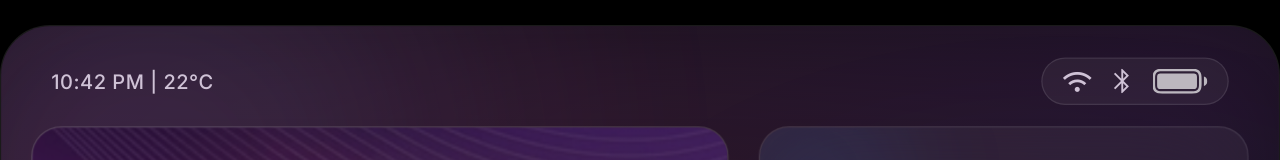
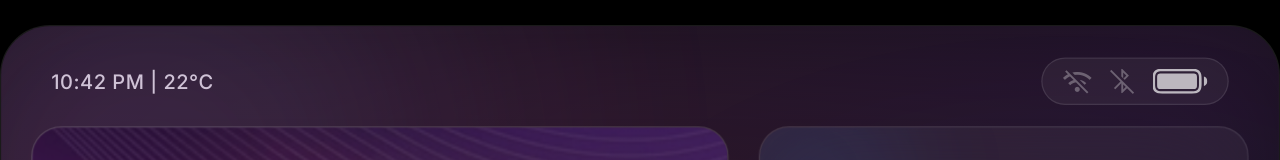
Before and after one commit to giulio177/rpi-mito, a Vue app in the folder frontend/: page / in a window 1280 px wide. Shown: the top 160 px of the page. Built offline with nearby package versions, Linux system fonts and the light colour scheme; no server answers.

Commit message:
feat: add dynamic Wi-Fi and Bluetooth status indicators to TopBar with real-time connection data

```diff
--- a/frontend/src/components/common/TopBar.vue
+++ b/frontend/src/components/common/TopBar.vue
@@ -11,8 +11,12 @@
       class="flex items-center gap-3 text-[#cfc2d6] bg-white/5 border border-white/10 rounded-full px-4 py-1.5 transition-all outline-none focus:outline-none active:scale-95 active:bg-white/10 cursor-pointer"
       @click="showControlCenter = !showControlCenter"
     >
-      <span class="material-symbols-outlined text-[20px]">wifi</span>
-      <span class="material-symbols-outlined text-[20px]">bluetooth</span>
+      <span class="material-symbols-outlined text-[20px]" :class="currentSsid ? 'text-[#ddb7ff]' : 'text-white/30'">
+        {{ currentSsid ? 'wifi' : 'wifi_off' }}
+      </span>
+      <span class="material-symbols-outlined text-[20px]" :class="connectedDevice ? 'text-[#ddb7ff]' : 'text-white/30'">
+        {{ connectedDevice ? 'bluetooth' : 'bluetooth_disabled' }}
+      </span>
       <img :src="battery100" class="h-5 opacity-80" alt="Battery" />
     </button>
 
@@ -26,27 +30,33 @@
     <!-- Control Center Modale -->
     <div
       v-if="showControlCenter"
-      class="absolute top-14 right-4 z-50 w-72 bg-[#1c1c1e]/40 backdrop-blur-3xl border border-white/10 rounded-3xl p-4 shadow-[0_20px_50px_rgba(0,0,0,0.5)] flex flex-col gap-4 text-white"
+      class="absolute top-14 right-4 z-50 w-72 bg-[#1c1c1e]/40 backdrop-blur-3xl border border-white/10 rounded-3xl p-4 shadow-[0_20px_50px_rgba(0,0,0,0.5)] flex flex-col gap-4 text-white animate-in zoom-in-95 duration-200"
     >
       <!-- Wi-Fi -->
       <button @click="goToSettingsTab('wifi')" class="bg-white/5 hover:bg-white/10 border border-white/5 transition-colors rounded-2xl p-3 flex items-center gap-4 text-left">
-        <div class="w-10 h-10 rounded-full bg-blue-500/20 flex items-center justify-center shrink-0">
-          <span class="material-symbols-outlined text-blue-400">wifi</span>
+        <div class="w-10 h-10 rounded-full flex items-center justify-center shrink-0"
+             :class="currentSsid ? 'bg-[#ddb7ff]/20 text-[#ddb7ff]' : 'bg-white/5 text-white/30'">
+          <span class="material-symbols-outlined">{{ currentSsid ? 'wifi' : 'wifi_off' }}</span>
         </div>
         <div class="flex flex-col flex-1 min-w-0">
           <span class="font-semibold text-[15px]">Wi-Fi</span>
-          <span class="text-[13px] text-white/50 truncate">Home-Net</span>
+          <span class="text-[13px] truncate" :class="currentSsid ? 'text-[#ddb7ff]' : 'text-white/40'">
+            {{ currentSsid || 'Disconnesso' }}
+          </span>
         </div>
       </button>
 
       <!-- Bluetooth -->
       <button @click="goToSettingsTab('bluetooth')" class="bg-white/5 hover:bg-white/10 border border-white/5 transition-colors rounded-2xl p-3 flex items-center gap-4 text-left">
-        <div class="w-10 h-10 rounded-full bg-blue-500/20 flex items-center justify-center shrink-0">
-          <span class="material-symbols-outlined text-blue-400">bluetooth</span>
+        <div class="w-10 h-10 rounded-full flex items-center justify-center shrink-0"
+             :class="connectedDevice ? 'bg-[#ddb7ff]/20 text-[#ddb7ff]' : 'bg-white/5 text-white/30'">
+          <span class="material-symbols-outlined">{{ connectedDevice ? 'bluetooth' : 'bluetooth_disabled' }}</span>
         </div>
         <div class="flex flex-col flex-1 min-w-0">
           <span class="font-semibold text-[15px]">Bluetooth</span>
-          <span class="text-[13px] text-white/50 truncate">iPhone di Marco</span>
+          <span class="text-[13px] truncate" :class="connectedDevice ? 'text-[#ddb7ff]' : 'text-white/40'">
+            {{ connectedDevice ? connectedDevice.name : 'Disconnesso' }}
+          </span>
         </div>
       </button>
 
@@ -66,9 +76,13 @@
 import { ref } from 'vue'
 import { useRouter } from 'vue-router'
 import battery100 from '@/assets/battery/battery.100percent.svg'
+import { useBluetooth } from '@/composables/useBluetooth'
+import { useWifi } from '@/composables/useWifi'
 
 const router = useRouter()
 const showControlCenter = ref(false)
+const { connectedDevice } = useBluetooth()
+const { currentSsid } = useWifi()
 
 const goToSettings = () => {
   showControlCenter.value = false
```
